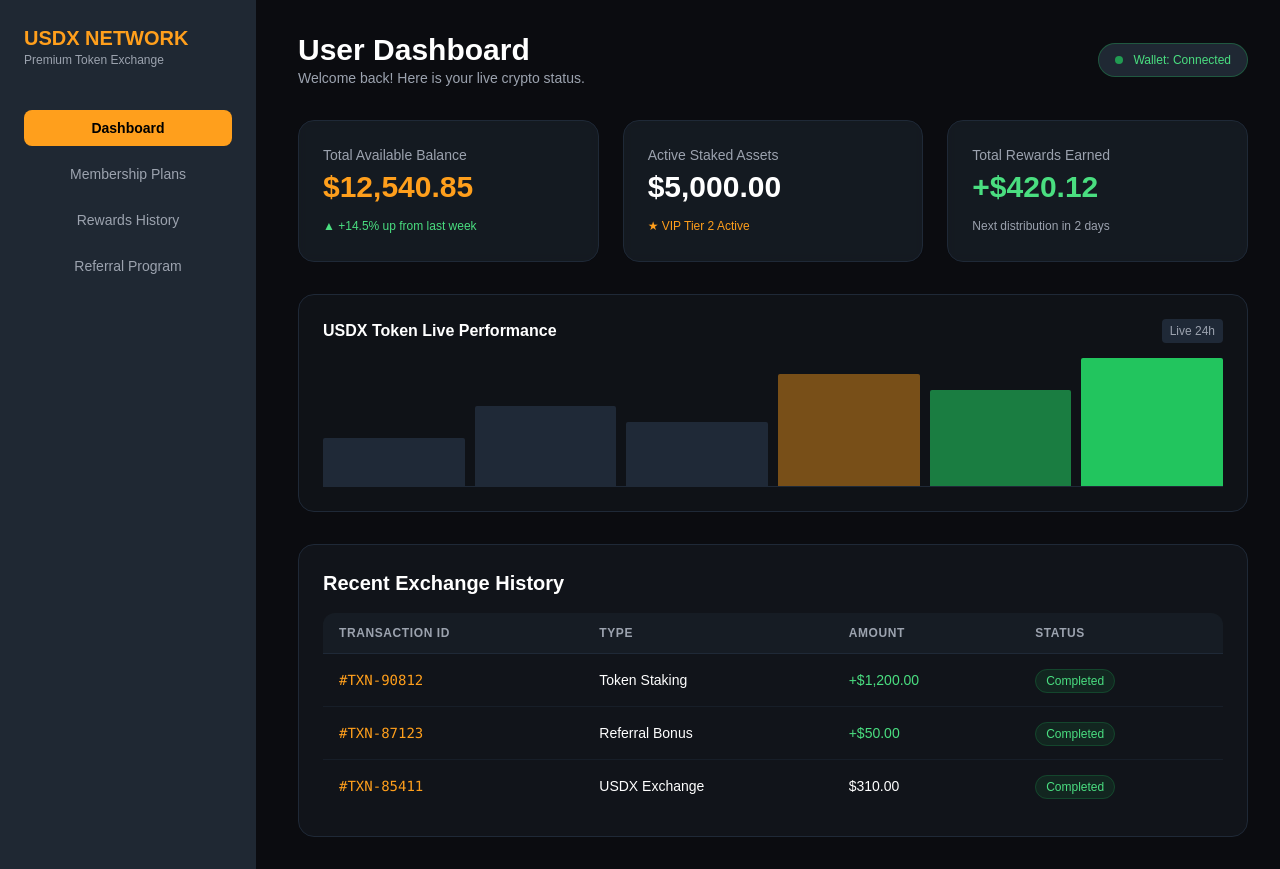
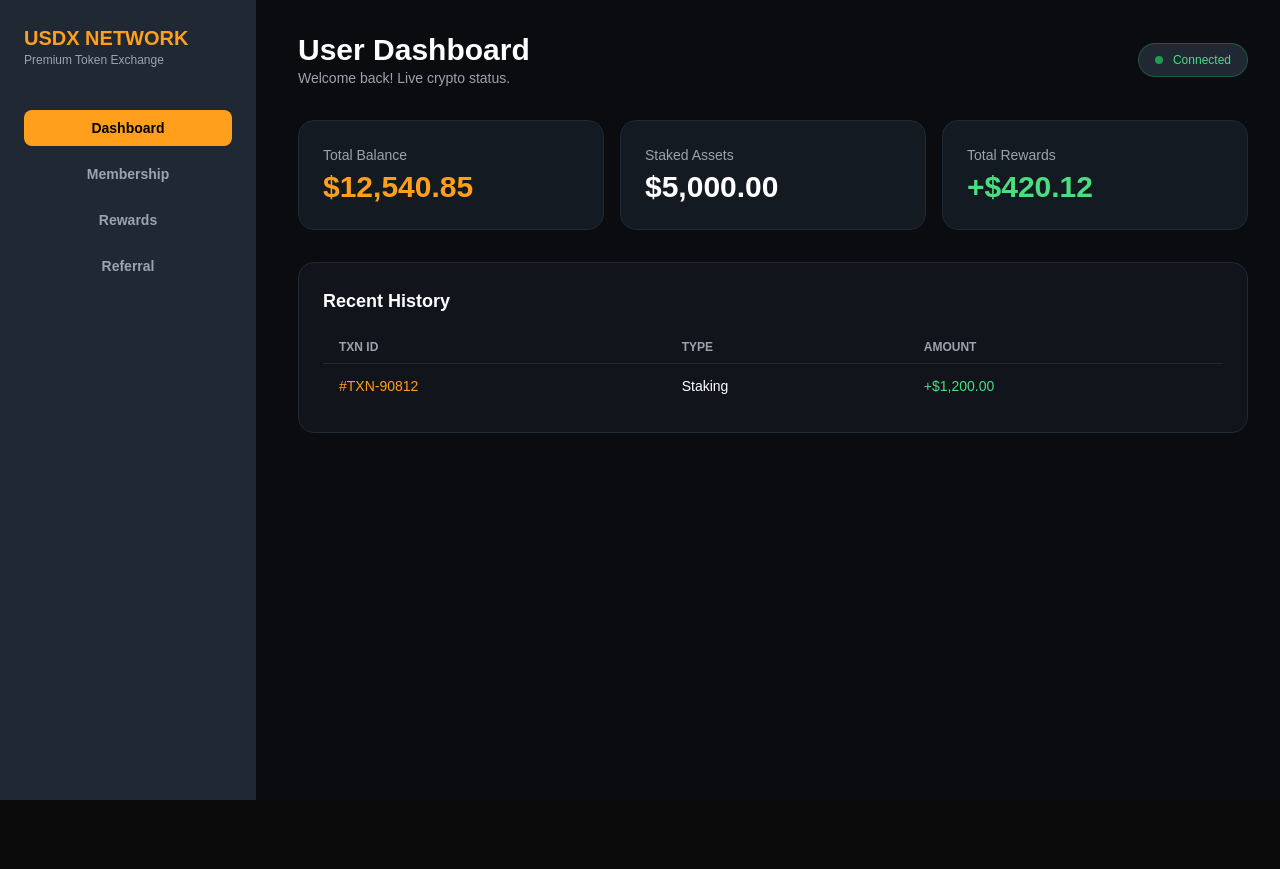
Before and after one commit to usdxofficialdev/-Dead-Token-Exchange-, a Next.js app: page / in a window 1280 px wide. After the commit the page ends 800 px from the top, so only its background shows below. Built offline with nearby package versions, Linux system fonts and the light colour scheme; what wagmi would draw is missing.

Commit message:
Update page.tsx

```diff
--- a/app/page.tsx
+++ b/app/page.tsx
@@ -1,133 +1,160 @@
 "use client";
 
-import React from "react";
-import Link from "next/link";
+import React, { useState } from "react";
 
-export default function Dashboard() {
+export default function CompleteDashboard() {
+  // Active Tab state taaki mobile par bhi content smooth switch ho sake
+  const [activeTab, setActiveTab] = useState("dashboard");
+
   return (
-    <div className="min-h-screen bg-[#0B0C10] text-white flex flex-col md:flex-row">
+    <div className="min-h-screen bg-[#0B0C10] text-white flex flex-col md:flex-row pb-20 md:pb-0">
 
-      {/* 1. SIDEBAR & BOTTOM NAV (100% WORKING LINKS) */}
-      <aside className="w-full md:w-64 bg-[#1F2833] p-4 md:p-6 flex flex-row md:flex-col justify-between md:justify-start gap-4 order-2 md:order-1 fixed bottom-0 md:relative z-50 md:z-0 border-t md:border-t-0 border-gray-800">
+      {/* 1. PERMANENT SIDEBAR & MOBILE BOTTOM NAV */}
+      <aside className="w-full md:w-64 bg-[#1F2833] p-4 md:p-6 flex flex-row md:flex-col justify-between md:justify-start gap-4 fixed bottom-0 md:relative z-50 border-t md:border-t-0 border-gray-800">
         <div className="hidden md:block mb-8">
           <h2 className="text-xl font-bold text-[#FF9F1C]">USDX NETWORK</h2>
           <p className="text-xs text-gray-400">Premium Token Exchange</p>
         </div>
 
-        <nav className="flex flex-row md:flex-col gap-2 w-full justify-around md:justify-start overflow-x-auto md:overflow-visible pb-1 md:pb-0">
-          <Link href="/dashboard" className="bg-[#FF9F1C] text-black px-4 py-2 rounded-lg font-semibold text-sm min-w-max text-center transition-all">
+        <nav className="flex flex-row md:flex-col gap-2 w-full justify-around md:justify-start overflow-x-auto md:overflow-visible">
+          <button
+            onClick={() => setActiveTab("dashboard")}
+            className={`px-4 py-2 rounded-lg font-semibold text-sm min-w-max text-center transition-all ${activeTab === "dashboard" ? "bg-[#FF9F1C] text-black" : "text-gray-400 hover:text-white"}`}
+          >
             Dashboard
-          </Link>
-          <Link href="/membership" className="text-gray-400 hover:text-white hover:bg-gray-800/50 px-4 py-2 rounded-lg text-sm min-w-max text-center transition-all">
-            Membership Plans
-          </Link>
-          <Link href="/rewards" className="text-gray-400 hover:text-white hover:bg-gray-800/50 px-4 py-2 rounded-lg text-sm min-w-max text-center transition-all">
-            Rewards History
-          </Link>
-          <Link href="/referral" className="text-gray-400 hover:text-white hover:bg-gray-800/50 px-4 py-2 rounded-lg text-sm min-w-max text-center transition-all">
-            Referral Program
-          </Link>
+          </button>
+          <button
+            onClick={() => setActiveTab("membership")}
+            className={`px-4 py-2 rounded-lg font-semibold text-sm min-w-max text-center transition-all ${activeTab === "membership" ? "bg-[#FF9F1C] text-black" : "text-gray-400 hover:text-white"}`}
+          >
+            Membership
+          </button>
+          <button
+            onClick={() => setActiveTab("rewards")}
+            className={`px-4 py-2 rounded-lg font-semibold text-sm min-w-max text-center transition-all ${activeTab === "rewards" ? "bg-[#FF9F1C] text-black" : "text-gray-400 hover:text-white"}`}
+          >
+            Rewards
+          </button>
+          <button
+            onClick={() => setActiveTab("referral")}
+            className={`px-4 py-2 rounded-lg font-semibold text-sm min-w-max text-center transition-all ${activeTab === "referral" ? "bg-[#FF9F1C] text-black" : "text-gray-400 hover:text-white"}`}
+          >
+            Referral
+          </button>
         </nav>
       </aside>
 
-      {/* MAIN CONTENT AREA */}
-      <main className="flex-1 p-4 md:p-8 order-1 md:order-2 pb-24 md:pb-8">
+      {/* 2. DYNAMIC MAIN CONTENT VIEW */}
+      <main className="flex-1 p-4 md:p-8 overflow-y-auto">
 
-        {/* HEADER SECTION */}
+        {/* DASHBOARD VIEW */}
+        {activeTab === "dashboard" && (
+          <div>
             <div className="flex flex-col sm:flex-row justify-between items-start sm:items-center gap-4 mb-8">
               <div>
                 <h1 className="text-2xl md:text-3xl font-bold">User Dashboard</h1>
-            <p className="text-sm text-gray-400">Welcome back! Here is your live crypto status.</p>
+                <p className="text-sm text-gray-400">Welcome back! Live crypto status.</p>
               </div>
               <div className="flex items-center gap-2 bg-[#1F2833] px-4 py-2 rounded-full border border-green-500/30">
                 <span className="w-2 h-2 bg-green-500 rounded-full animate-pulse"></span>
-            <span className="text-xs text-green-400 font-medium">Wallet: Connected</span>
+                <span className="text-xs text-green-400 font-medium">Connected</span>
               </div>
             </div>
 
-        {/* 2. CRYPTO DATA CARDS (RESPONSIVE STACKING) */}
-        <div className="grid grid-cols-1 md:grid-cols-3 gap-4 md:gap-6 mb-8">
-          <div className="bg-[#1F2833]/50 p-6 rounded-2xl border border-gray-800 backdrop-blur-sm hover:border-[#FF9F1C]/40 transition-all">
-            <p className="text-sm text-gray-400 mb-1">Total Available Balance</p>
-            <h3 className="text-2xl md:text-3xl font-bold text-[#FF9F1C] mb-2">$12,540.85</h3>
-            <span className="text-xs text-green-400">▲ +14.5% up from last week</span>
+            <div className="grid grid-cols-1 md:grid-cols-3 gap-4 mb-8">
+              <div className="bg-[#1F2833]/50 p-6 rounded-2xl border border-gray-800">
+                <p className="text-sm text-gray-400 mb-1">Total Balance</p>
+                <h3 className="text-2xl md:text-3xl font-bold text-[#FF9F1C]">$12,540.85</h3>
               </div>
-
-          <div className="bg-[#1F2833]/50 p-6 rounded-2xl border border-gray-800 backdrop-blur-sm hover:border-white/20 transition-all">
-            <p className="text-sm text-gray-400 mb-1">Active Staked Assets</p>
-            <h3 className="text-2xl md:text-3xl font-bold text-white mb-2">$5,000.00</h3>
-            <span className="text-xs text-[#FF9F1C]">★ VIP Tier 2 Active</span>
+              <div className="bg-[#1F2833]/50 p-6 rounded-2xl border border-gray-800">
+                <p className="text-sm text-gray-400 mb-1">Staked Assets</p>
+                <h3 className="text-2xl md:text-3xl font-bold text-white">$5,000.00</h3>
               </div>
-
-          <div className="bg-[#1F2833]/50 p-6 rounded-2xl border border-gray-800 backdrop-blur-sm hover:border-green-500/20 transition-all">
-            <p className="text-sm text-gray-400 mb-1">Total Rewards Earned</p>
-            <h3 className="text-2xl md:text-3xl font-bold text-green-400 mb-2">+$420.12</h3>
-            <span className="text-xs text-gray-400">Next distribution in 2 days</span>
+              <div className="bg-[#1F2833]/50 p-6 rounded-2xl border border-gray-800">
+                <p className="text-sm text-gray-400 mb-1">Total Rewards</p>
+                <h3 className="text-2xl md:text-3xl font-bold text-green-400">+$420.12</h3>
               </div>
             </div>
 
-        {/* QUICK LIVE STATUS / CHART PLACEHOLDER */}
-        <div className="grid grid-cols-1 gap-6 mb-8">
-          <div className="bg-[#1F2833]/20 border border-gray-800 p-6 rounded-2xl">
-            <div className="flex justify-between items-center mb-4">
-              <h3 className="text-base font-semibold">USDX Token Live Performance</h3>
-              <span className="text-xs bg-gray-800 px-2 py-1 rounded text-gray-400">Live 24h</span>
-            </div>
-            <div className="h-32 flex items-end gap-2 pt-4 border-b border-gray-800">
-              {/* Simple CSS Visual Chart representation */}
-              <div className="bg-gray-800 w-full h-12 rounded-t-sm"></div>
-              <div className="bg-gray-800 w-full h-20 rounded-t-sm"></div>
-              <div className="bg-gray-800 w-full h-16 rounded-t-sm"></div>
-              <div className="bg-[#FF9F1C]/60 w-full h-28 rounded-t-sm animate-pulse"></div>
-              <div className="bg-green-500/60 w-full h-24 rounded-t-sm"></div>
-              <div className="bg-green-500 w-full h-32 rounded-t-sm"></div>
-            </div>
-          </div>
-        </div>
-
-        {/* 3. RECENT HISTORY WITH RESPONSIVE TABLE OVERFLOW */}
             <div className="bg-[#1F2833]/30 rounded-2xl border border-gray-800 p-4 md:p-6">
-          <h2 className="text-lg md:text-xl font-bold mb-4">Recent Exchange History</h2>
-
-          <div className="overflow-x-auto w-full rounded-xl">
-            <table className="w-full text-left border-collapse min-w-[600px]">
+              <h2 className="text-lg font-bold mb-4">Recent History</h2>
+              <div className="overflow-x-auto w-full">
+                <table className="w-full text-left min-w-[500px]">
                   <thead>
-                <tr className="border-b border-gray-800 text-xs text-gray-400 uppercase tracking-wider bg-[#1F2833]/40">
-                  <th className="py-3 px-4">Transaction ID</th>
-                  <th className="py-3 px-4">Type</th>
-                  <th className="py-3 px-4">Amount</th>
-                  <th className="py-3 px-4">Status</th>
+                    <tr className="border-b border-gray-800 text-xs text-gray-400 uppercase">
+                      <th className="py-2 px-4">TXN ID</th>
+                      <th className="py-2 px-4">Type</th>
+                      <th className="py-2 px-4">Amount</th>
                     </tr>
                   </thead>
-              <tbody className="text-sm divide-y divide-gray-800/50">
-                <tr className="hover:bg-gray-900/40 transition-colors">
-                  <td className="py-4 px-4 text-[#FF9F1C] font-mono">#TXN-90812</td>
-                  <td className="py-4 px-4 font-medium">Token Staking</td>
-                  <td className="py-4 px-4 text-green-400">+$1,200.00</td>
-                  <td className="py-4 px-4">
-                    <span className="bg-green-500/10 text-green-400 text-xs px-2.5 py-1 rounded-full border border-green-500/20">Completed</span>
-                  </td>
-                </tr>
-                <tr className="hover:bg-gray-900/40 transition-colors">
-                  <td className="py-4 px-4 text-[#FF9F1C] font-mono">#TXN-87123</td>
-                  <td className="py-4 px-4 font-medium">Referral Bonus</td>
-                  <td className="py-4 px-4 text-green-400">+$50.00</td>
-                  <td className="py-4 px-4">
-                    <span className="bg-green-500/10 text-green-400 text-xs px-2.5 py-1 rounded-full border border-green-500/20">Completed</span>
-                  </td>
-                </tr>
-                <tr className="hover:bg-gray-900/40 transition-colors">
-                  <td className="py-4 px-4 text-[#FF9F1C] font-mono">#TXN-85411</td>
-                  <td className="py-4 px-4 font-medium">USDX Exchange</td>
-                  <td className="py-4 px-4 text-white">$310.00</td>
-                  <td className="py-4 px-4">
-                    <span className="bg-green-500/10 text-green-400 text-xs px-2.5 py-1 rounded-full border border-green-500/20">Completed</span>
-                  </td>
+                  <tbody className="text-sm">
+                    <tr>
+                      <td className="py-3 px-4 text-[#FF9F1C]">#TXN-90812</td>
+                      <td className="py-3 px-4">Staking</td>
+                      <td className="py-3 px-4 text-green-400">+$1,200.00</td>
                     </tr>
                   </tbody>
                 </table>
               </div>
             </div>
+          </div>
+        )}
+
+        {/* MEMBERSHIP VIEW */}
+        {activeTab === "membership" && (
+          <div>
+            <h1 className="text-2xl md:text-3xl font-bold mb-6">Membership Plans</h1>
+            <div className="grid grid-cols-1 md:grid-cols-3 gap-6">
+              <div className="bg-[#1F2833]/40 p-6 rounded-2xl border border-gray-800 flex flex-col justify-between">
+                <div>
+                  <h3 className="text-xl font-bold mb-2 text-gray-300">Silver Plan</h3>
+                  <span className="text-2xl font-extrabold text-[#FF9F1C]">500 USDX</span>
+                  <p className="text-sm text-gray-400 mt-4">✔ 10% APY Daily</p>
+                </div>
+                <button className="w-full bg-[#FF9F1C] text-black font-bold py-2.5 rounded-xl mt-6">Activate</button>
+              </div>
+            </div>
+          </div>
+        )}
+
+        {/* REWARDS VIEW */}
+        {activeTab === "rewards" && (
+          <div>
+            <h1 className="text-2xl md:text-3xl font-bold mb-6">Rewards History</h1>
+            <div className="bg-[#1F2833]/30 rounded-2xl border border-gray-800 p-4">
+              <div className="overflow-x-auto w-full">
+                <table className="w-full text-left min-w-[400px]">
+                  <thead>
+                    <tr className="border-b border-gray-800 text-xs text-gray-400">
+                      <th className="py-2 px-4">Date</th>
+                      <th className="py-2 px-4">Yield</th>
+                    </tr>
+                  </thead>
+                  <tbody>
+                    <tr>
+                      <td className="py-3 px-4 text-gray-400">2026-06-18</td>
+                      <td className="py-3 px-4 text-green-400">+$25.40 USDX</td>
+                    </tr>
+                  </tbody>
+                </table>
+              </div>
+            </div>
+          </div>
+        )}
+
+        {/* REFERRAL VIEW */}
+        {activeTab === "referral" && (
+          <div>
+            <h1 className="text-2xl md:text-3xl font-bold mb-6">Referral Program</h1>
+            <div className="bg-[#1F2833]/50 p-6 rounded-2xl border border-gray-800 max-w-xl">
+              <h3 className="text-base font-semibold mb-3 text-[#FF9F1C]">Your Link</h3>
+              <div className="flex flex-col sm:flex-row gap-2">
+                <input type="text" readOnly value="https://usdx.network/ref?id=90812" className="bg-black/40 border border-gray-800 rounded-xl px-4 py-2 text-sm flex-1 outline-none" />
+                <button className="bg-[#FF9F1C] text-black font-bold px-4 py-2 rounded-xl text-sm">Copy</button>
+              </div>
+            </div>
+          </div>
+        )}
 
       </main>
     </div>
```
Lines whose indentation alone changed are shown as unchanged.
